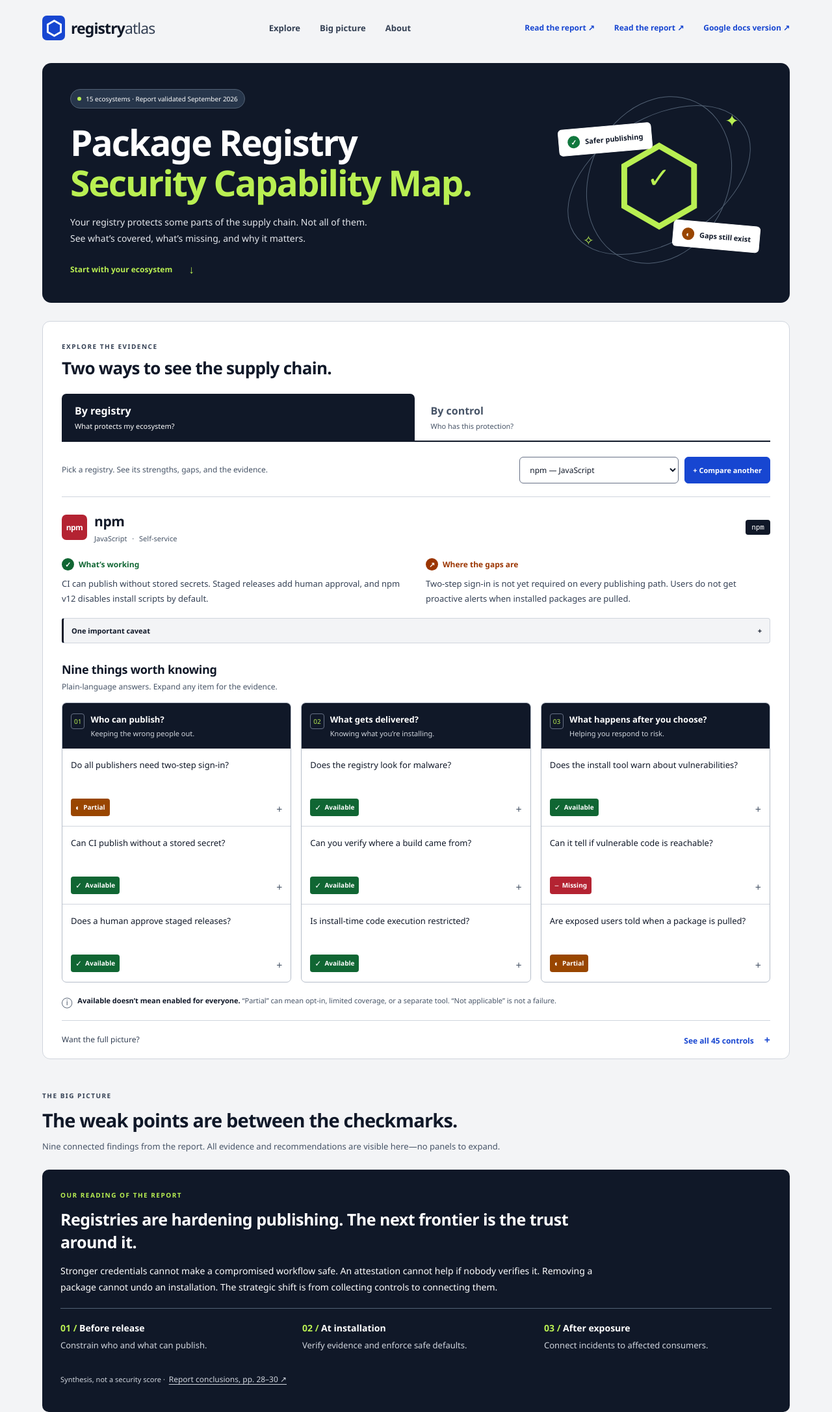
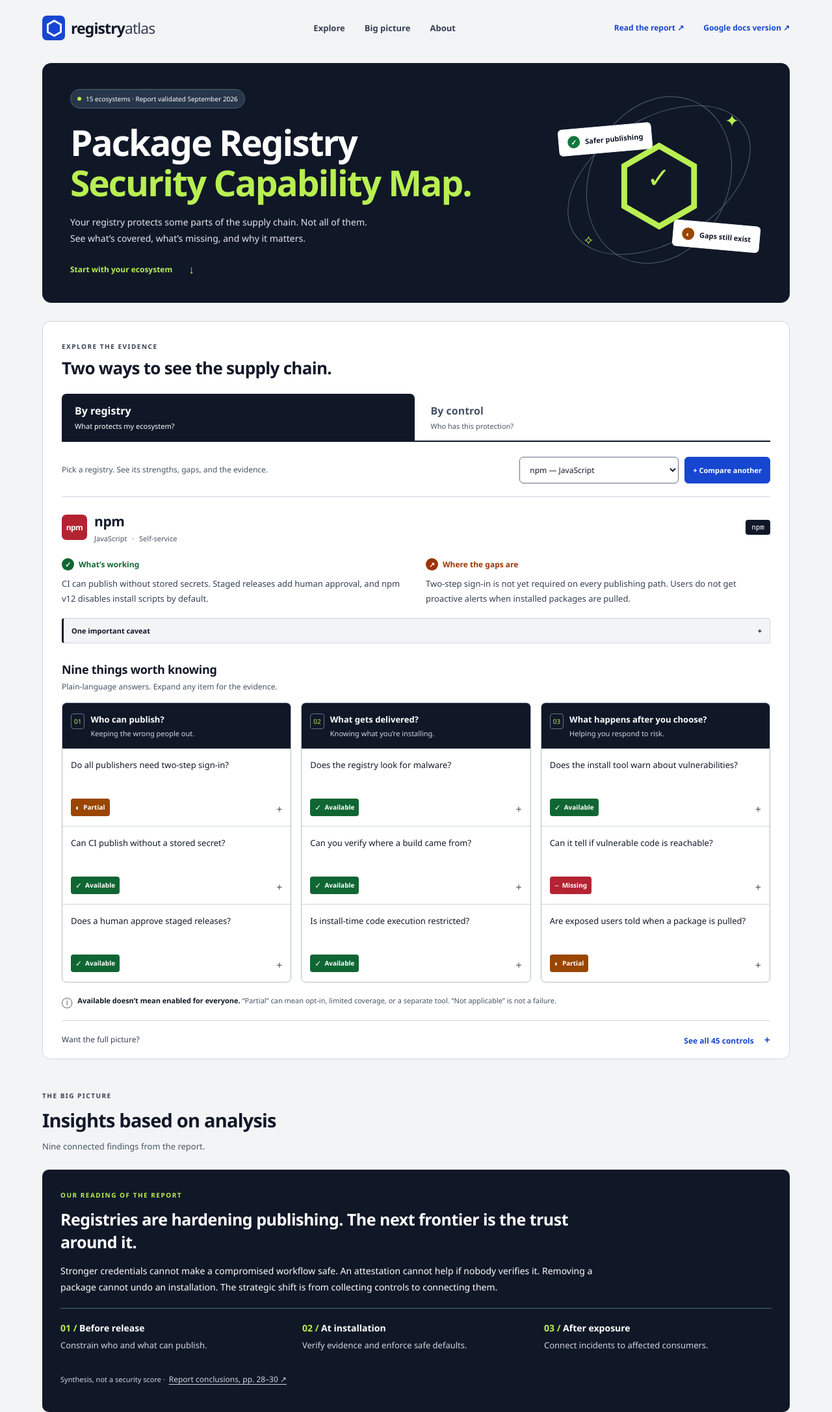
Before and after one commit to raolakk/registry-atlas, a website: page index.html in a window 1280 px wide. Shown: the top 2173 px of the page at 65% size. Drawn offline with Linux system fonts and the light colour scheme.

Commit message:
fixed insights language and removed duplicated links

```diff
--- a/index.html
+++ b/index.html
@@ -16,8 +16,7 @@
   <header class="site-header">
     <a class="brand" href="#" aria-label="Registry Atlas home"><span class="brand-icon" aria-hidden="true">⬡</span>registry<span>atlas</span></a>
     <nav aria-label="Main navigation"><a href="#explore">Explore</a><a href="#insights">Big picture</a><a href="#about">About</a></nav>
-    <a class="report-link" href="./report.pdf" target="_blank" rel="noopener">Read the report ↗</a> <a class="report-link" href="./report.pdf" target="_blank" rel="noopener">Read the report ↗</a>
-    <a class="report-link" href="https://docs.google.com/document/d/1AXarBeaGbF5XHHiCJidgNwhRYEdpWugDxHnSfADDkIw/edit?usp=sharing" target="_blank" rel="noopener">Google docs version ↗</a>
+    <a class="report-link" href="./report.pdf" target="_blank" rel="noopener">Read the report ↗</a><a class="report-link" href="https://docs.google.com/document/d/1AXarBeaGbF5XHHiCJidgNwhRYEdpWugDxHnSfADDkIw/edit?usp=sharing" target="_blank" rel="noopener">Google docs version ↗</a>
   </header>
   <main>
     <section class="hero">
@@ -62,7 +61,7 @@
     </section>
 
     <section id="insights" class="insights-section" aria-labelledby="insights-heading">
-      <div class="section-heading"><span class="eyebrow">THE BIG PICTURE</span><h2 id="insights-heading">The weak points are between the checkmarks.</h2><p>Nine connected findings from the report. All evidence and recommendations are visible here—no panels to expand.</p></div>
+      <div class="section-heading"><span class="eyebrow">THE BIG PICTURE</span><h2 id="insights-heading">Insights based on analysis</h2><p>Nine connected findings from the report.</p></div>
       <div class="insight-thesis">
         <span class="eyebrow">OUR READING OF THE REPORT</span>
         <h3>Registries are hardening publishing. The next frontier is the trust around it.</h3>
```
